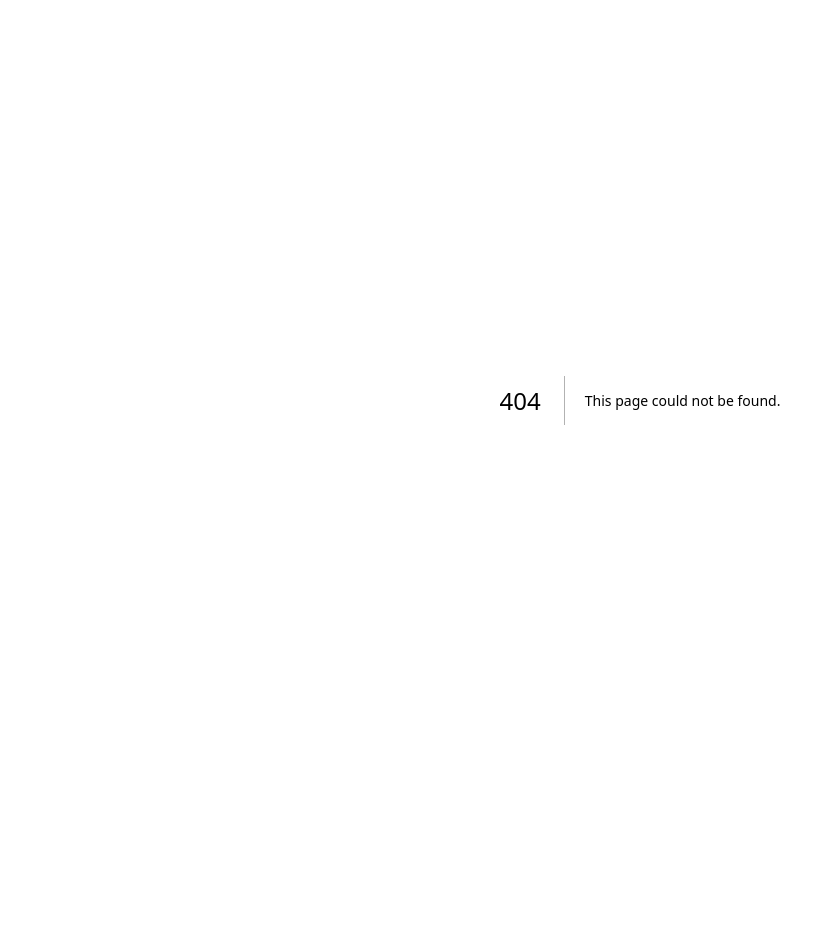
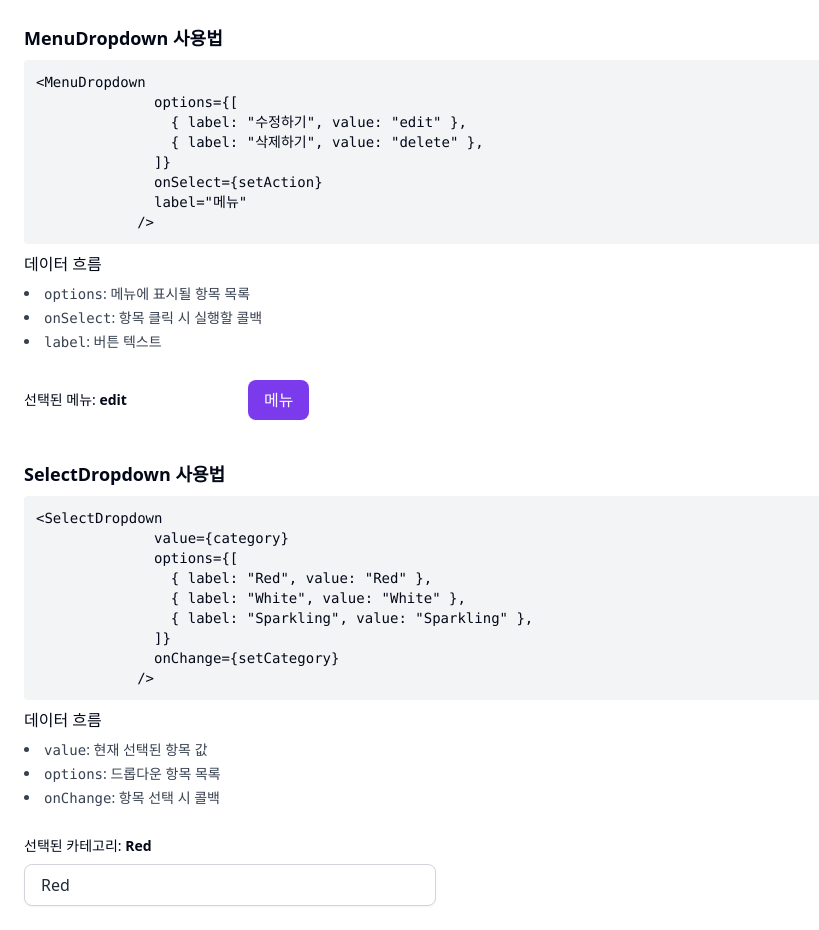
Before and after one commit to summerDev96/WHYNE_FE, a Next.js app: page /guide/dropdown in a window 1280 px wide. Before the commit this address had no page. Shown: the whole page, without its empty margins (0-819 px from the left). Before the commit the page ends 800 px from the top, so only its background shows below. Built offline with nearby package versions, Linux system fonts and the light colour scheme.

Commit message:
feat: 드롭다운 가이드 페이지 생성

```diff
--- /dev/null
+++ b/src/pages/guide/dropdown.tsx
@@ -0,0 +1,112 @@
+// src/pages/guide/dropdown.tsx
+
+import MenuDropdown from "@/components/dropdown/MenuDropdown";
+import SelectDropdown from "@/components/dropdown/SelectDropdown";
+import { useState } from "react";
+
+/**
+ * 드롭다운 가이드 페이지
+ * - MenuDropdown: 메뉴/액션(수정, 삭제 등)용
+ * - SelectDropdown: 선택 입력용 (폼 컴포넌트)
+ */
+export default function DropdownGuidePage() {
+  const [action, setAction] = useState("edit");
+  const actionOptions = [
+    { label: "수정하기", value: "edit" },
+    { label: "삭제하기", value: "delete" },
+  ];
+
+  const [category, setCategory] = useState("Red");
+  const categoryOptions = [
+    { label: "Red", value: "Red" },
+    { label: "White", value: "White" },
+    { label: "Sparkling", value: "Sparkling" },
+  ];
+
+  return (
+    <main className="p-6 space-y-10">
+      {/* MenuDropdown 가이드 */}
+      <section className="space-y-2">
+        <h2 className="text-lg font-semibold">MenuDropdown 사용법</h2>
+        <pre className="bg-gray-100 p-3 rounded text-sm overflow-auto">
+          <code>
+            {`<MenuDropdown
+              options={[
+                { label: "수정하기", value: "edit" },
+                { label: "삭제하기", value: "delete" },
+              ]}
+              onSelect={setAction}
+              label="메뉴"
+            />`}
+          </code>
+        </pre>
+
+        <h3 className="text-md font-medium">데이터 흐름</h3>
+        <ul className="list-disc list-inside text-sm text-gray-700 space-y-1">
+          <li>
+            <code>options</code>: 메뉴에 표시될 항목 목록
+          </li>
+          <li>
+            <code>onSelect</code>: 항목 클릭 시 실행할 콜백
+          </li>
+          <li>
+            <code>label</code>: 버튼 텍스트
+          </li>
+        </ul>
+
+        <div className="flex gap-4 items-center pt-5">
+          <p className="text-sm w-52">
+            선택된 메뉴: <strong>{action}</strong>
+          </p>
+          <MenuDropdown
+            options={actionOptions}
+            onSelect={(value) => setAction(value)}
+            label="메뉴"
+          />
+        </div>
+      </section>
+
+      {/* SelectDropdown 가이드 */}
+      <section className="space-y-2">
+        <h2 className="text-lg font-semibold">SelectDropdown 사용법</h2>
+        <pre className="bg-gray-100 p-3 rounded text-sm overflow-auto">
+          <code>
+            {`<SelectDropdown
+              value={category}
+              options={[
+                { label: "Red", value: "Red" },
+                { label: "White", value: "White" },
+                { label: "Sparkling", value: "Sparkling" },
+              ]}
+              onChange={setCategory}
+            />`}
+          </code>
+        </pre>
+
+        <h3 className="text-md font-medium">데이터 흐름</h3>
+        <ul className="list-disc list-inside text-sm text-gray-700 space-y-1">
+          <li>
+            <code>value</code>: 현재 선택된 항목 값
+          </li>
+          <li>
+            <code>options</code>: 드롭다운 항목 목록
+          </li>
+          <li>
+            <code>onChange</code>: 항목 선택 시 콜백
+          </li>
+        </ul>
+
+        <div className="pt-5 space-y-2">
+          <p className="text-sm">
+            선택된 카테고리: <strong>{category}</strong>
+          </p>
+          <SelectDropdown
+            value={category}
+            options={categoryOptions}
+            onChange={setCategory}
+          />
+        </div>
+      </section>
+    </main>
+  );
+}
```
Also changed, not shown: src/pages/guide/index.tsx (added).
